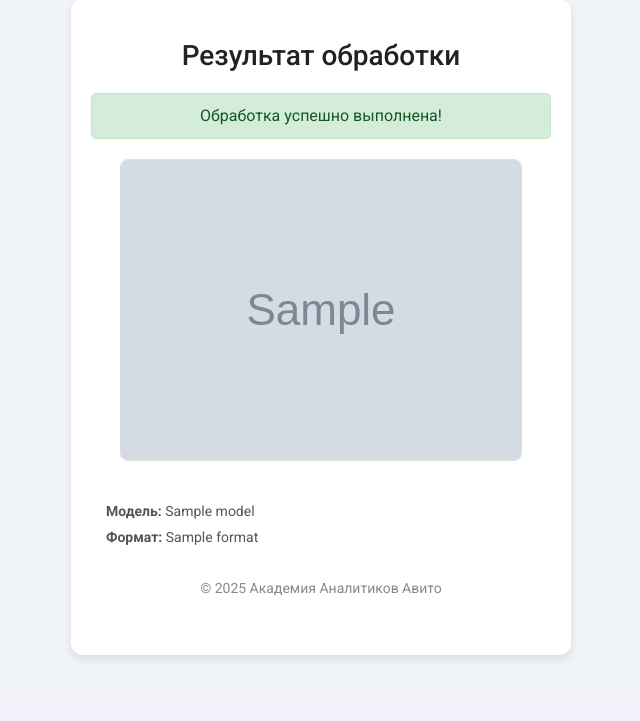
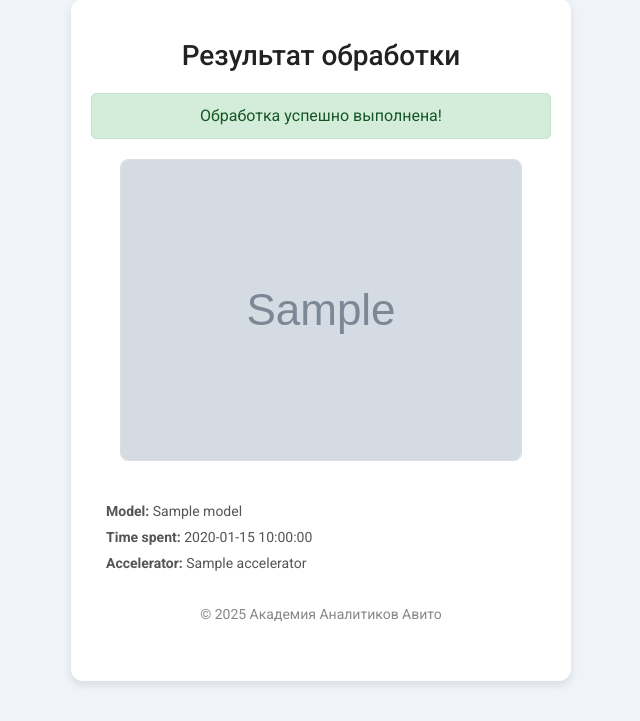
Before and after one commit to Venbiess/aaa-optimus-project, a FastAPI app: template project/src/templates/info.html in a window 1280 px wide. Shown: the part 111-832 px from the top of the page, without its empty margins (319-959 px from the left). Before the commit the page ends 771 px from the top, so only its background shows below. Run offline with FastAPI, Linux system fonts and the light colour scheme; the template is opened without the code that fills it: most values are stand-ins (such as "Sample title", 1, 10 or a date in 2020); grey boxes marked "Sample" are stand-in pictures; some web fonts are replaced.

Commit message:
Update view

```diff
--- a/project/src/main.py
+++ b/project/src/main.py
@@ -4,8 +4,14 @@ from fastapi.responses import HTMLResponse, JSONResponse, RedirectResponse
 import base64
 import numpy as np
 import cv2
+import time
+import hashlib
+from torch.cuda import is_available as cuda_is_available
 from src.car_blur import find_car_on_image_and_blur
 
+
+device = 'cuda' if cuda_is_available() else 'cpu'
+HASH_SIZE = 16
 app = FastAPI()
 templates = Jinja2Templates(directory="src/templates")
 uploaded_files = {}
@@ -13,6 +19,13 @@ uploaded_files = {}
 @app.get("/", response_class=HTMLResponse)
 async def read_root(request: Request):
     return templates.TemplateResponse("index.html", {"request": request})
+
+
+def generate_file_hash(filename: str, file_size: int) -> str:
+    timestamp = str(time.time())
+    data = f"{timestamp}-{filename}-{file_size}"
+    hash_digest = hashlib.sha256(data.encode()).hexdigest()
+    return hash_digest[:HASH_SIZE]
 
 
 @app.post("/upload/")
@@ -29,16 +42,17 @@ async def upload_image(
         )
 
     content = await file.read()
-    file_size = len(content)
 
-    uploaded_files[file.filename] = {
+    unique_id = generate_file_hash(file.filename, len(content))
+    uploaded_files[unique_id] = {
+        "filename": file.filename,
         "content_type": file.content_type,
         "content": content,
-        "file_size": file_size
+        "file_size": len(content)
     }
 
     return RedirectResponse(
-        url=f"/image-info?filename={file.filename}&model={model}&format={format}&blur_level={blur_level}",
+        url=f"/image-info?image_id={unique_id}&model={model}&format={format}&blur_level={blur_level}",
         status_code=303
     )
 
@@ -46,13 +60,14 @@ async def upload_image(
 @app.get("/image-info", response_class=HTMLResponse)
 async def image_info(
     request: Request,
-    filename: str,
+    image_id: str,
     model: str,
     format: str,
     blur_level: int
 ):
+    time_start = time.time()
     print(model, format, blur_level)
-    file_info = uploaded_files.get(filename)
+    file_info = uploaded_files.get(image_id)
 
     if not file_info:
         return HTMLResponse(
@@ -77,9 +92,14 @@ async def image_info(
 
     return templates.TemplateResponse("info.html", {
         "request": request,
-        "filename": filename,
+        "image_id": image_id,
         "content_type": file_info["content_type"],
         "file_size": file_info["file_size"],
         "image": data_uri,
-        "processed_image": result_data_uri
+        "processed_image": result_data_uri,
+        "model": model,
+        "format": format,
+        "blur_level": blur_level,
+        "time_spent": f'{round(time.time() - time_start, 2)} (сек.)',
+        "accelerator": device
     })
--- a/project/src/templates/info.html
+++ b/project/src/templates/info.html
@@ -132,12 +132,12 @@
                 alt="Processed Image"
             >
             <div class="parameters">
-                <p><strong>Модель:</strong> {{ model }}</p>
-                <p><strong>Формат:</strong> {{ format }}</p>
+                <p><strong>Model:</strong> {{ model }}</p>
+                <p><strong>Time spent:</strong> {{ time_spent }}</p>
                 {% if format == 'blur' %}
-                     <p><strong>Уровень размытия:</strong> {{ blur_level }}</p>
+                     <p><strong>Blur level:</strong> {{ blur_level }}</p>
                 {% endif %}
-                <!-- Добавить другие параметры при необходимости -->
+                <p><strong>Accelerator:</strong> {{ accelerator }}</p>
             </div>
         {% endif %}
 
```
